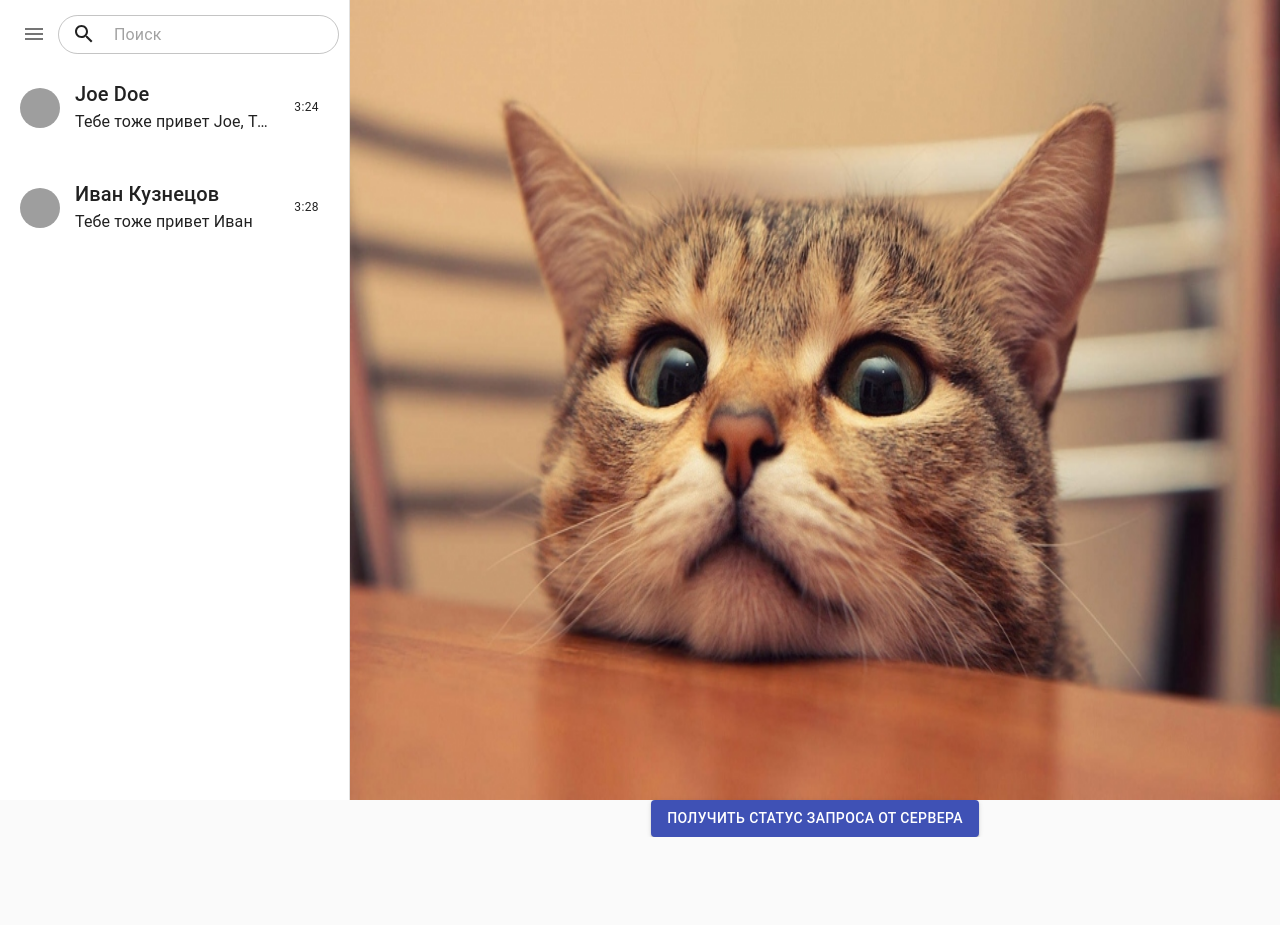
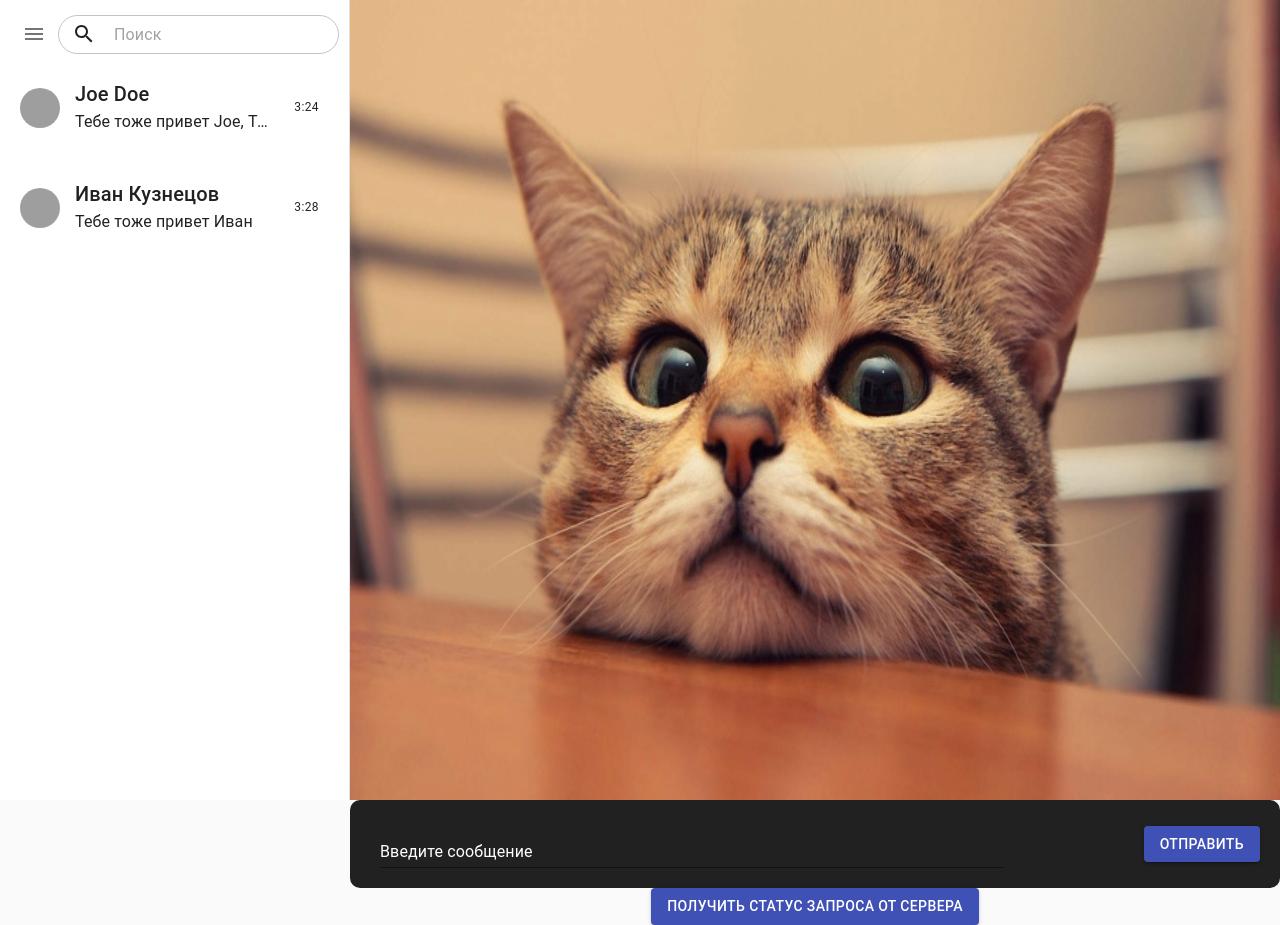
Before and after one commit to nikita1984/react_hw_8, a React (Create React App) app: page /catsHTTP in a window 1280 px wide. Before the commit the page ends 837 px from the top, so only its background shows below. Built offline with nearby package versions, Linux system fonts and the light colour scheme; grey boxes are pictures that could not be loaded.

Commit message:
create HTTPInput

```diff
--- /dev/null
+++ b/src/CatsHTTP/HTTPInput.js
@@ -0,0 +1,83 @@
+import { useState } from "react";
+import PropTypes from "prop-types";
+import TextField from "@material-ui/core/TextField";
+import Button from "@material-ui/core/Button";
+import { makeStyles } from "@material-ui/core/styles";
+
+const useStyles = makeStyles((theme) => ({
+  inputRoot: {
+    margin: "0px 10px",
+    width: "70%",
+    '& label': {
+      color: 'white',
+    },
+  },
+  input: {
+    color: "white",
+  },
+
+  button: {},
+
+  inputWrapper: {
+    flex: 1,
+    width: "100%",
+    display: "flex",
+    alignItems: "center",
+    justifyContent: "space-between",
+    backgroundColor: "#212121",
+    borderRadius: "10px",
+    boxSizing: "border-box",
+    padding: "20px",
+  },
+}));
+
+const MessageInput = ({ onSendMessage }) => {
+  const classes = useStyles();
+  const [inputMessage, setInputMessage] = useState("");
+
+  const sendAndRemoveInput = () => {
+    const trimmedMessageText = inputMessage.trim();
+    if (trimmedMessageText !== "") {
+      onSendMessage(trimmedMessageText);
+      setInputMessage("");
+    }
+  };
+
+  return (
+    <div className={classes.inputWrapper}>
+      <TextField
+        value={inputMessage}
+        label="Введите сообщение"
+        onChange={(e) => setInputMessage(e.target.value)}
+        onKeyDown={({ key }) => {
+          if (key === "Enter") {
+            sendAndRemoveInput();
+          }
+        }}
+        InputProps={{
+          className: classes.input,
+        }}
+        // multiline
+        classes={{
+          root: classes.inputRoot,
+        }}
+      />
+      <Button
+        variant="contained"
+        color="primary"
+        onClick={sendAndRemoveInput}
+        classes={{
+          root: classes.button,
+        }}
+      >
+        Отправить
+      </Button>
+    </div>
+  );
+};
+
+MessageInput.propTypes = {
+  onSendMessage: PropTypes.func.isRequired,
+};
+
+export default MessageInput;
--- a/src/CatsHTTP/index.js
+++ b/src/CatsHTTP/index.js
@@ -5,6 +5,7 @@ import CircularProgress from "@material-ui/core/CircularProgress";
 import { useDispatch, useSelector } from "react-redux";
 import {getCatServerPhoto} from './actions'
 import { defaultData, setData } from "./catsHTTPSlice";
+import HTTPInput from "./HTTPInput";
 
 const useStyles = makeStyles((theme) => ({
   wrapper: {
@@ -45,6 +46,10 @@ const Cats = () => {
   const serverRequestMissUrl = "http://rrewrwerwer.ru/";
   const [requestUrl, setRequestUrl] = useState(serverRequestMissUrl);
 
+  const onSendMessage = (string) => {
+    setRequestUrl(string);
+  };
+
   const getThunkCatServerStatusPhoto = useCallback(
     () => dispatch(getCatServerPhoto(requestUrl)),
     [dispatch]
@@ -64,7 +69,7 @@ const Cats = () => {
           <img className={classes.catImg} src={data} alt="Cat" />
         )}
       </div>
-
+      <HTTPInput onSendMessage={onSendMessage} />
       <Button
         variant="contained"
         color="primary"
```
